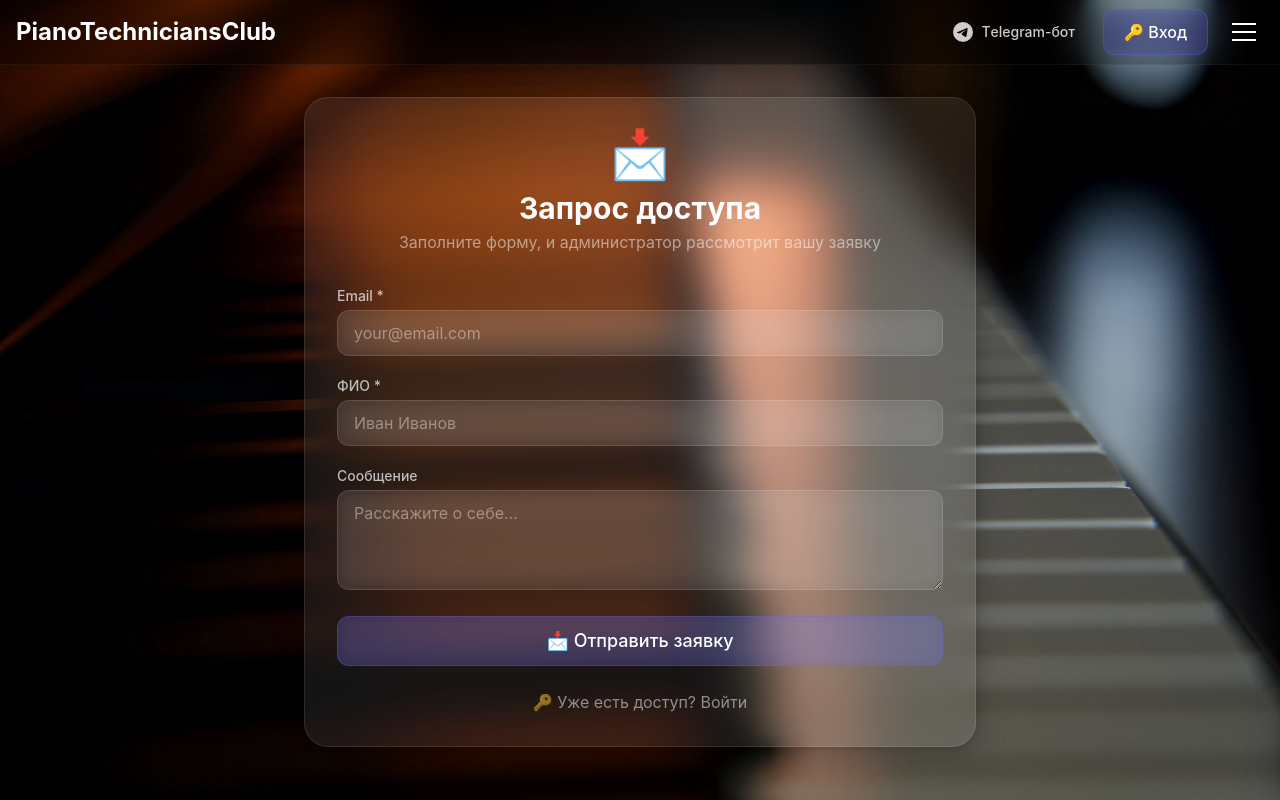
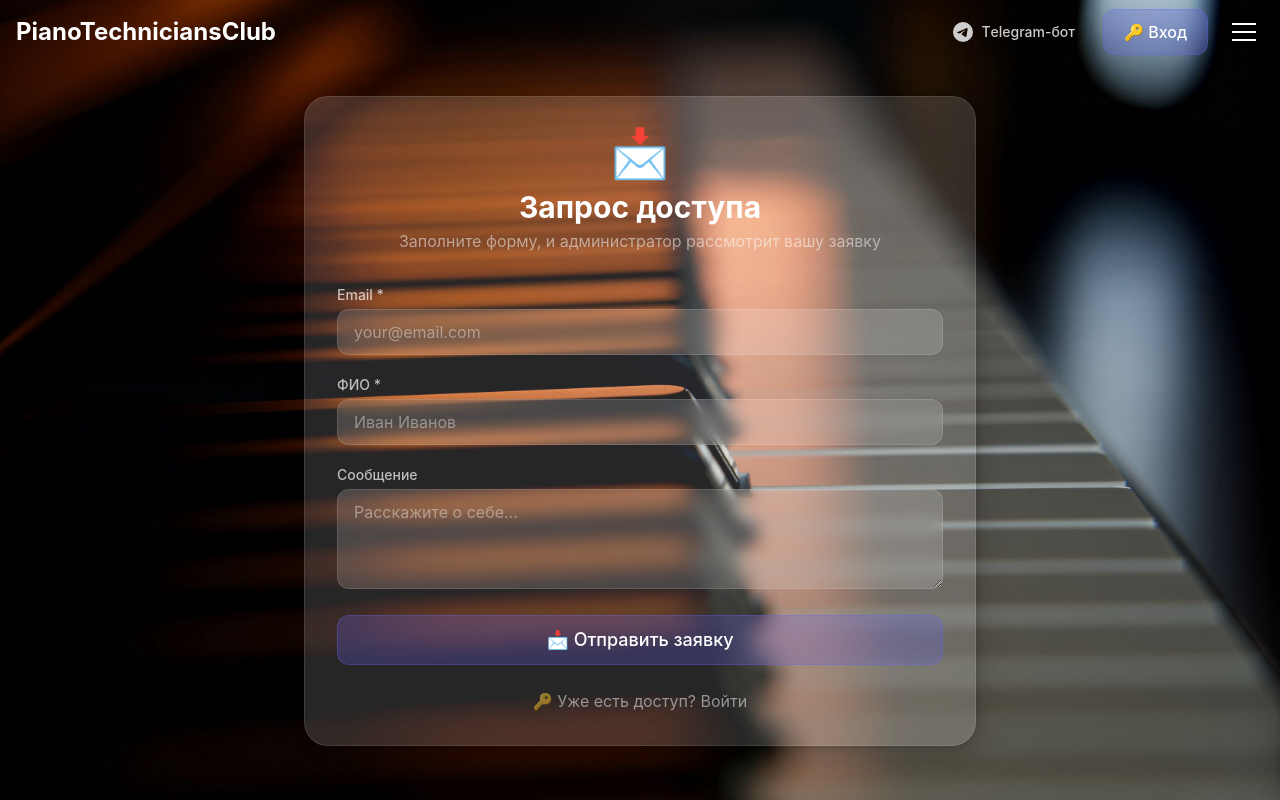
Before and after one commit to DenisPotorsky/PianoTechniciansClub_Web, a React (Create React App) app in the folder frontend/: page /request-access in a window 1280 px wide. Built offline with nearby package versions, Linux system fonts and the light colour scheme; no server answers.

Commit message:
поправлена прозрачность

```diff
--- a/frontend/src/index.css
+++ b/frontend/src/index.css
@@ -84,9 +84,9 @@ code {
 }
 
 .glass-card {
-  background: rgba(255, 255, 255, 0.08);
-  backdrop-filter: blur(20px);
-  -webkit-backdrop-filter: blur(20px);
+  background: rgba(255, 255, 255, 0.15);
+  backdrop-filter: none;
+  -webkit-backdrop-filter: none;
   border: 1px solid rgba(255, 255, 255, 0.1);
   border-radius: 24px;
   box-shadow: 0 8px 32px rgba(0, 0, 0, 0.06);
@@ -94,7 +94,7 @@ code {
 }
 
 .glass-card:hover {
-  background: rgba(255, 255, 255, 0.15);
+  background: rgba(255, 255, 255, 0.25);
   border-color: rgba(255, 255, 255, 0.2);
   box-shadow: 0 12px 48px rgba(0, 0, 0, 0.1);
   transform: translateY(-2px);
@@ -119,7 +119,7 @@ code {
 }
 
 .glass-table tbody tr {
-  border-bottom: 1px solid rgba(255, 255, 255, 0.05);
+  border-bottom: none;
   transition: background 0.2s;
 }
 
@@ -178,7 +178,7 @@ code {
 }
 
 .glass-input {
-  background: rgba(255, 255, 255, 0.08);
+  background: rgba(255, 255, 255, 0.15);
   backdrop-filter: blur(8px);
   -webkit-backdrop-filter: blur(8px);
   border: 1px solid rgba(255, 255, 255, 0.12);
@@ -205,7 +205,7 @@ code {
 }
 
 .glass-select {
-  background: rgba(255, 255, 255, 0.08);
+  background: rgba(255, 255, 255, 0.15);
   backdrop-filter: blur(8px);
   -webkit-backdrop-filter: blur(8px);
   border: 1px solid rgba(255, 255, 255, 0.12);
@@ -270,10 +270,10 @@ code {
 
 /* Стеклянная навигация */
 .glass-nav {
-  background: rgba(0, 0, 0, 0.25);
-  backdrop-filter: blur(20px);
-  -webkit-backdrop-filter: blur(20px);
-  border-bottom: 1px solid rgba(255, 255, 255, 0.05);
+  background: transparent;
+  backdrop-filter: none;
+  -webkit-backdrop-filter: none;
+  border-bottom: none;
 }
 
 /* ============ МОБИЛЬНАЯ АДАПТАЦИЯ ============ */
```
